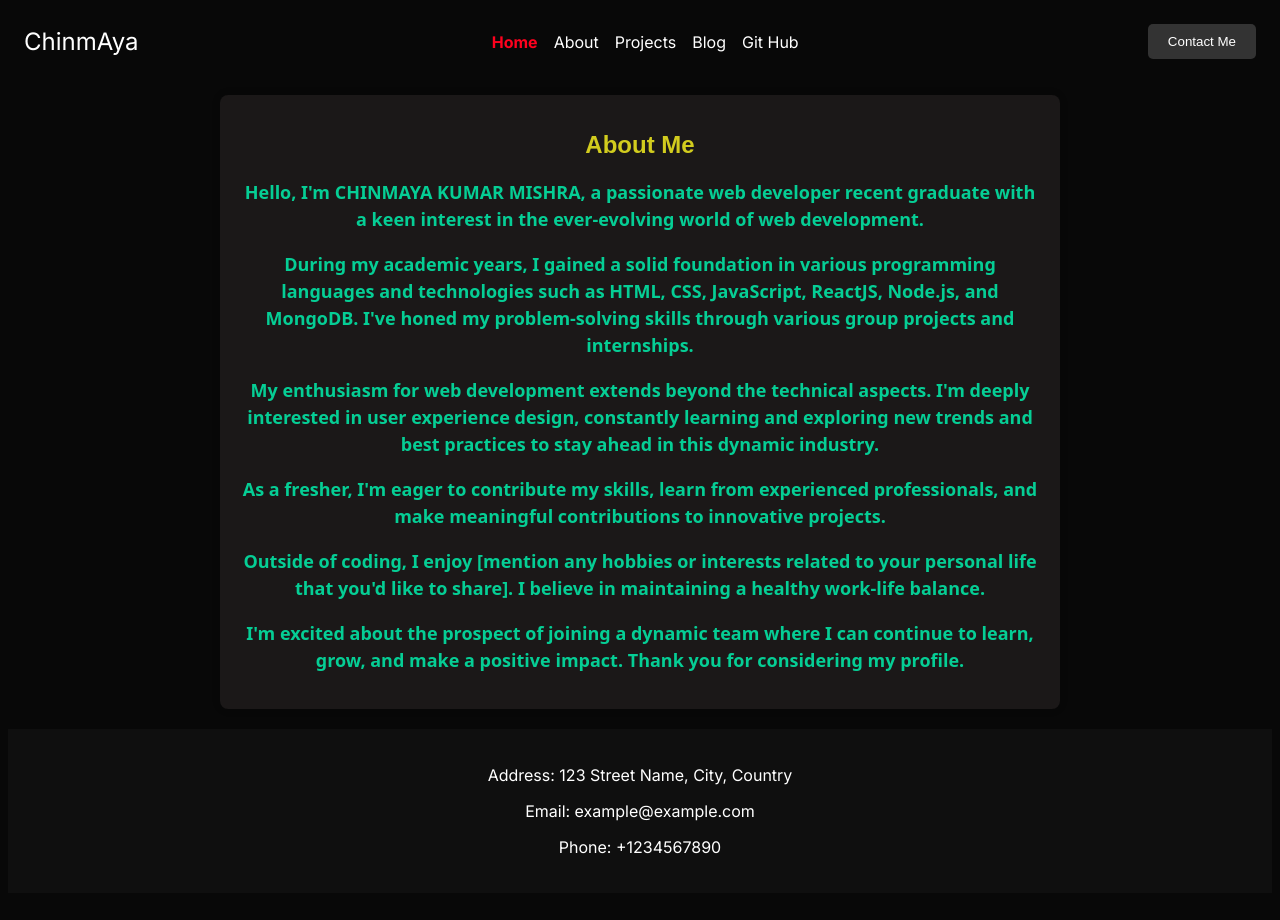
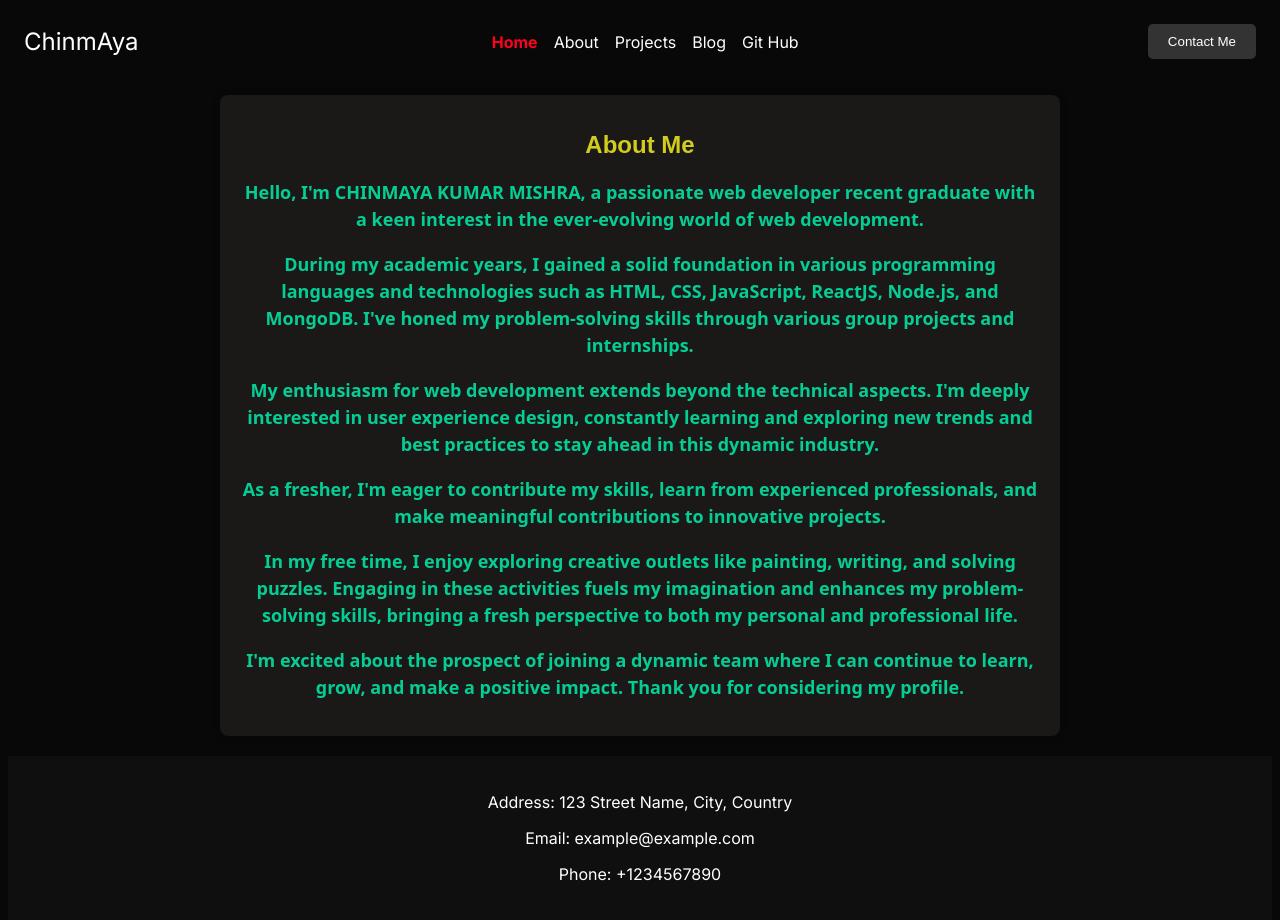
Before and after one commit to Chinmaya0011/portfolionext, a Next.js app: page /about in a window 1280 px wide. Shown: the top 920 px of the page. Built offline with nearby package versions, Linux system fonts and the light colour scheme.

Commit message:
Your commit message here

```diff
--- a/src/app/about/page.js
+++ b/src/app/about/page.js
@@ -18,7 +18,7 @@ function About() {
 
       <p className={style.paragraph}>As a fresher, I&apos;m eager to contribute my skills, learn from experienced professionals, and make meaningful contributions to innovative projects.</p>
 
-      <p className={style.paragraph}>Outside of coding, I enjoy [mention any hobbies or interests related to your personal life that you&apos;d like to share]. I believe in maintaining a healthy work-life balance.</p>
+      <p className={style.paragraph}>In my free time, I enjoy exploring creative outlets like painting, writing, and solving puzzles. Engaging in these activities fuels my imagination and enhances my problem-solving skills, bringing a fresh perspective to both my personal and professional life.</p>
 
       <p className={style.paragraph}>I&apos;m excited about the prospect of joining a dynamic team where I can continue to learn, grow, and make a positive impact. Thank you for considering my profile.</p>
     </div>
```
